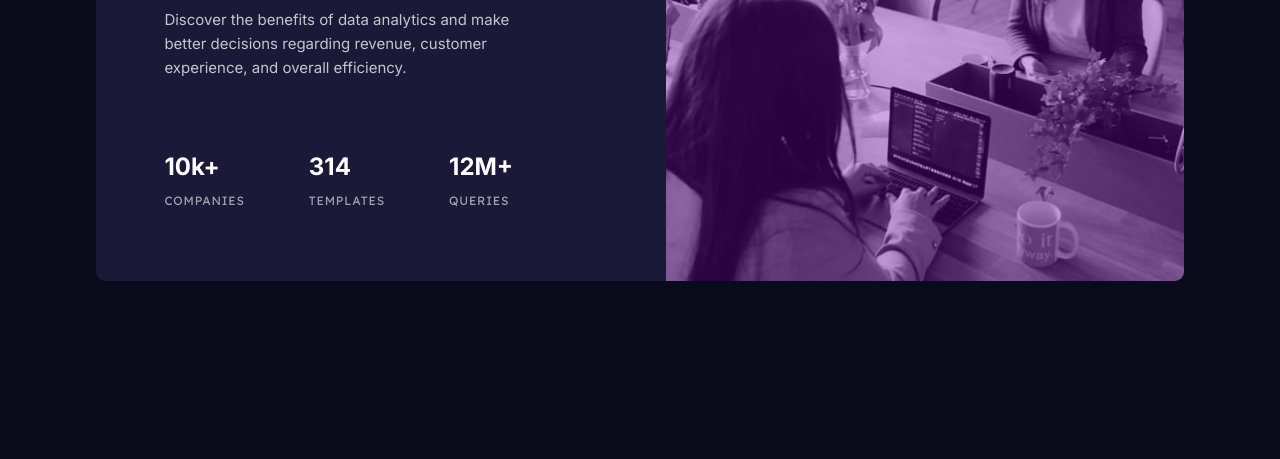
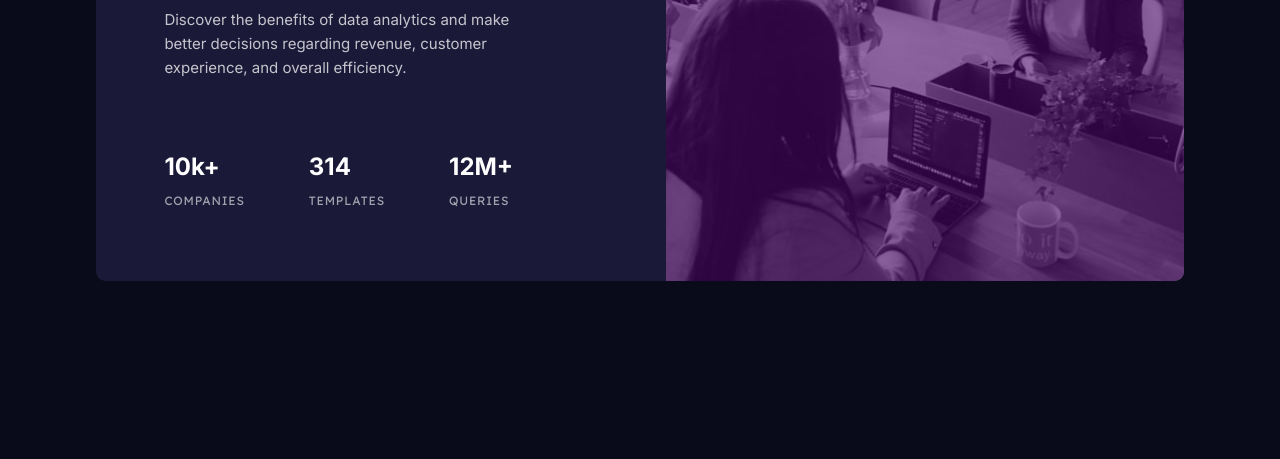
Before and after one commit to alexandregabriel/stats-preview-card-component, a plain HTML site: page index.html in a window 1280 px wide. Shown: the part 341-800 px from the top of the page. Drawn offline with Linux system fonts and the light colour scheme.

Commit message:
Update style.css

```diff
--- a/style.css
+++ b/style.css
@@ -10,7 +10,7 @@
   --main-background: hsl(233, 47%, 7%);
   --card-background: hsl(244, 38%, 16%);
   --accent: hsl(277, 64%, 61%);
-  --accent-overlay: hsla(280, 100%, 35%, 0.35);
+  --accent-overlay: hsla(282, 89%, 22%, 0.6);
   --paragraph-color: hsla(0, 0%, 100%, 0.75);
   --stats-paragraph-color: hsla(0, 0%, 100%, 0.6);
 }
```
